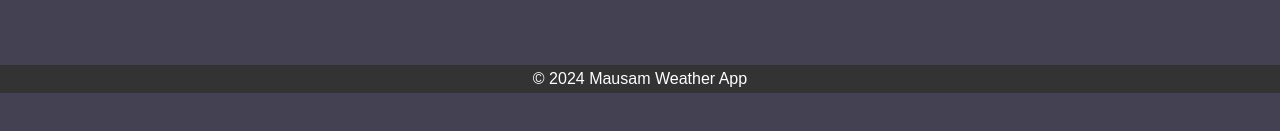
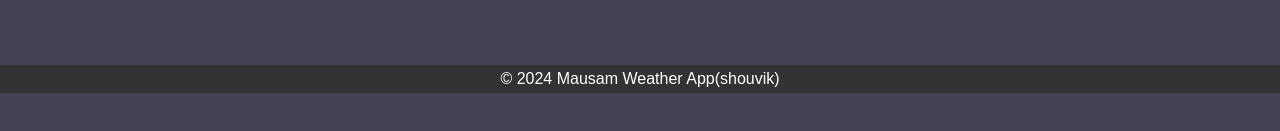
Before and after one commit to shouvik177/Weather-Details, a plain HTML site: page index.html in a window 1280 px wide. Shown: the part 707-838 px from the top of the page. Drawn offline with Linux system fonts and the light colour scheme.

Commit message:
Update index.html

```diff
--- a/index.html
+++ b/index.html
@@ -39,7 +39,7 @@
     </div>
     <div>
      <footer>
-        <p>&copy; 2024 Mausam Weather App</p>
+        <p>&copy; 2024 Mausam Weather App(shouvik)</p>
     </footer>
 </div>
     <script>
```
